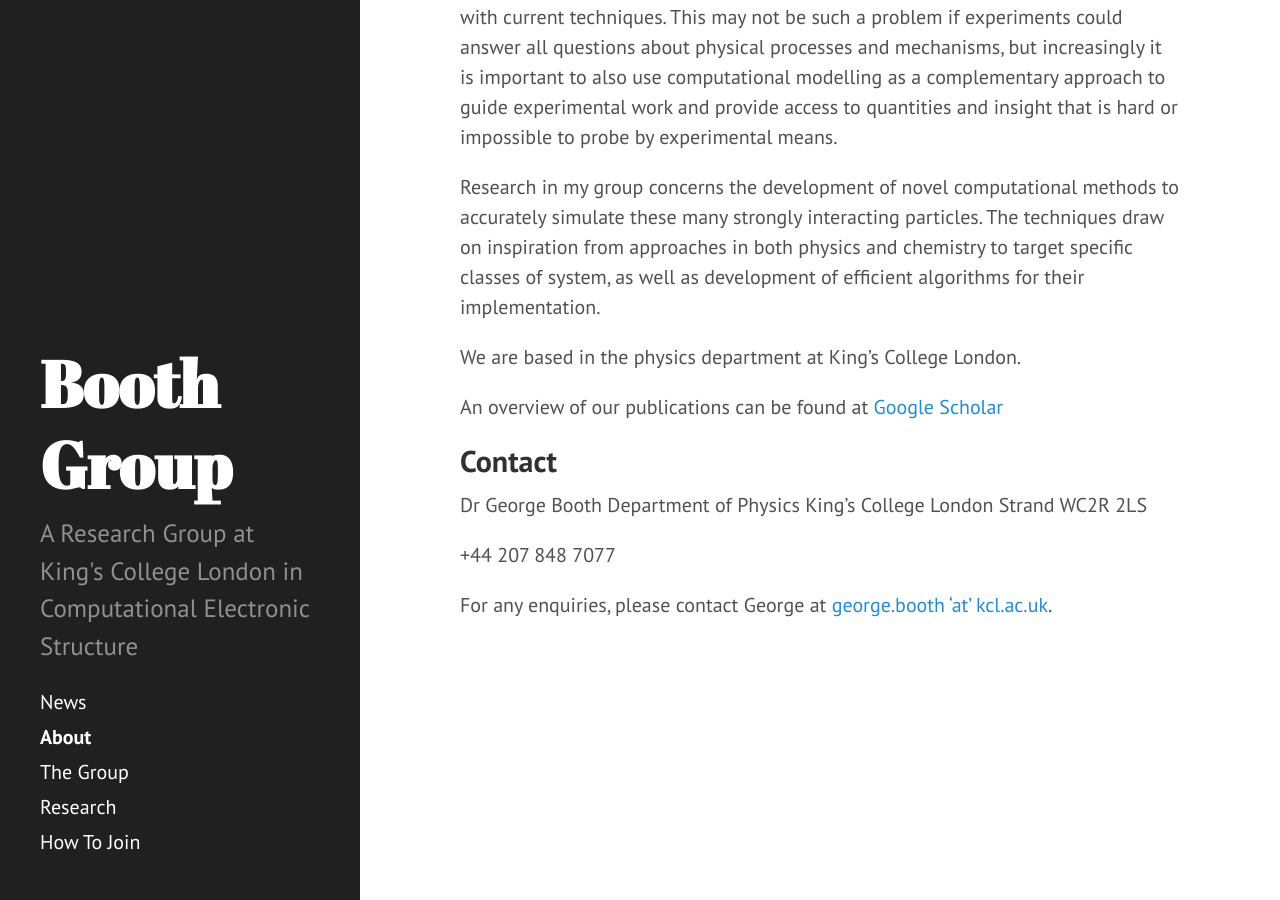
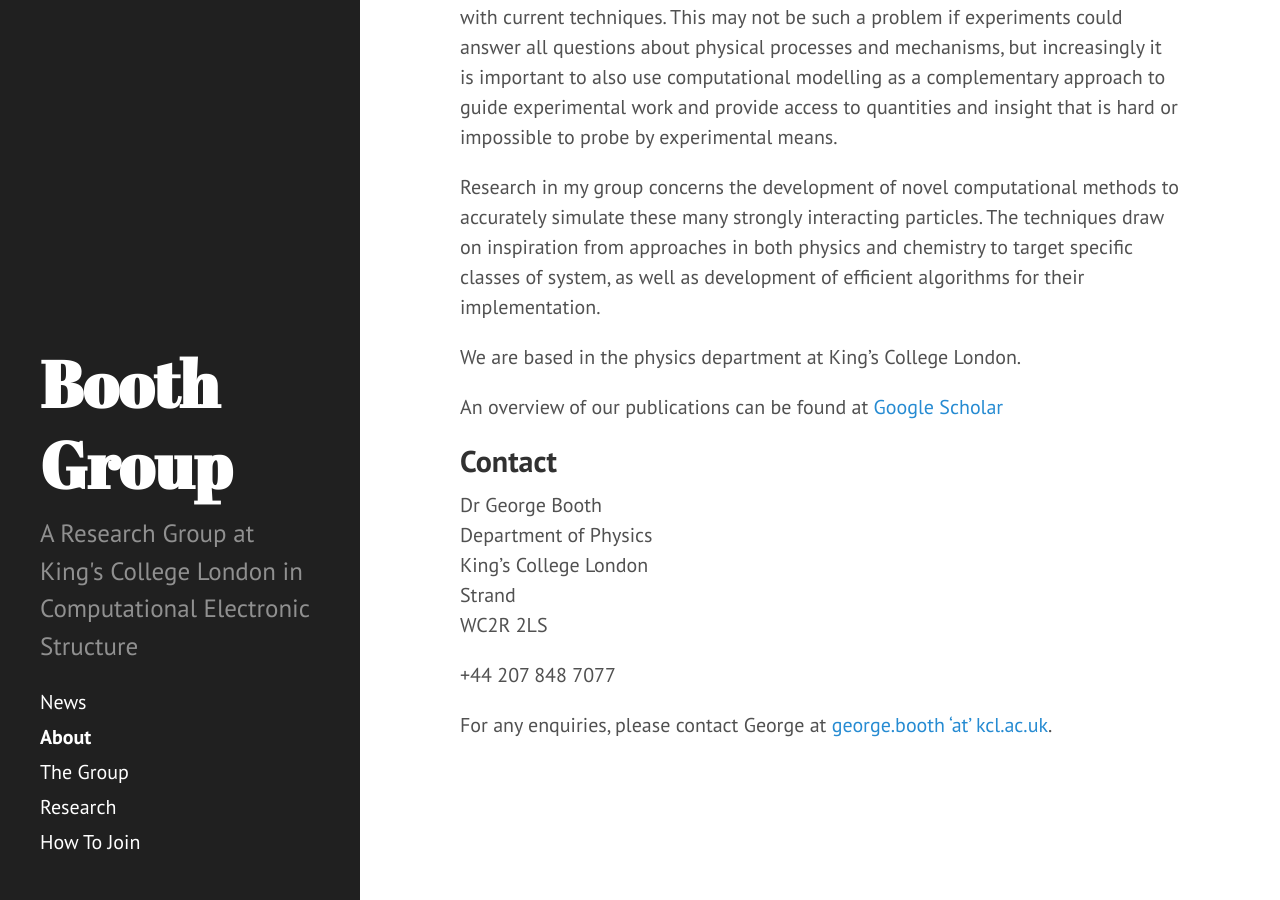
Before and after one commit to ghb24/boothgroup, a Jekyll site: the page built from about.md, in a window 1280 px wide and 900 px high, scrolled down 578 px. Built offline with Jekyll 4.4.1, drawn with Linux system fonts in a browser that asks for light colours.

Commit message:
sort line wrapping

```diff
--- a/about.md
+++ b/about.md
@@ -22,11 +22,7 @@ An overview of our publications can be found at [Google Scholar](https://scholar
 
 ## Contact
 
-Dr George Booth
-Department of Physics
-King's College London
-Strand
-WC2R 2LS
+Dr George Booth <br /> Department of Physics <br /> King's College London <br /> Strand <br /> WC2R 2LS
 
 +44 207 848 7077
 
```
